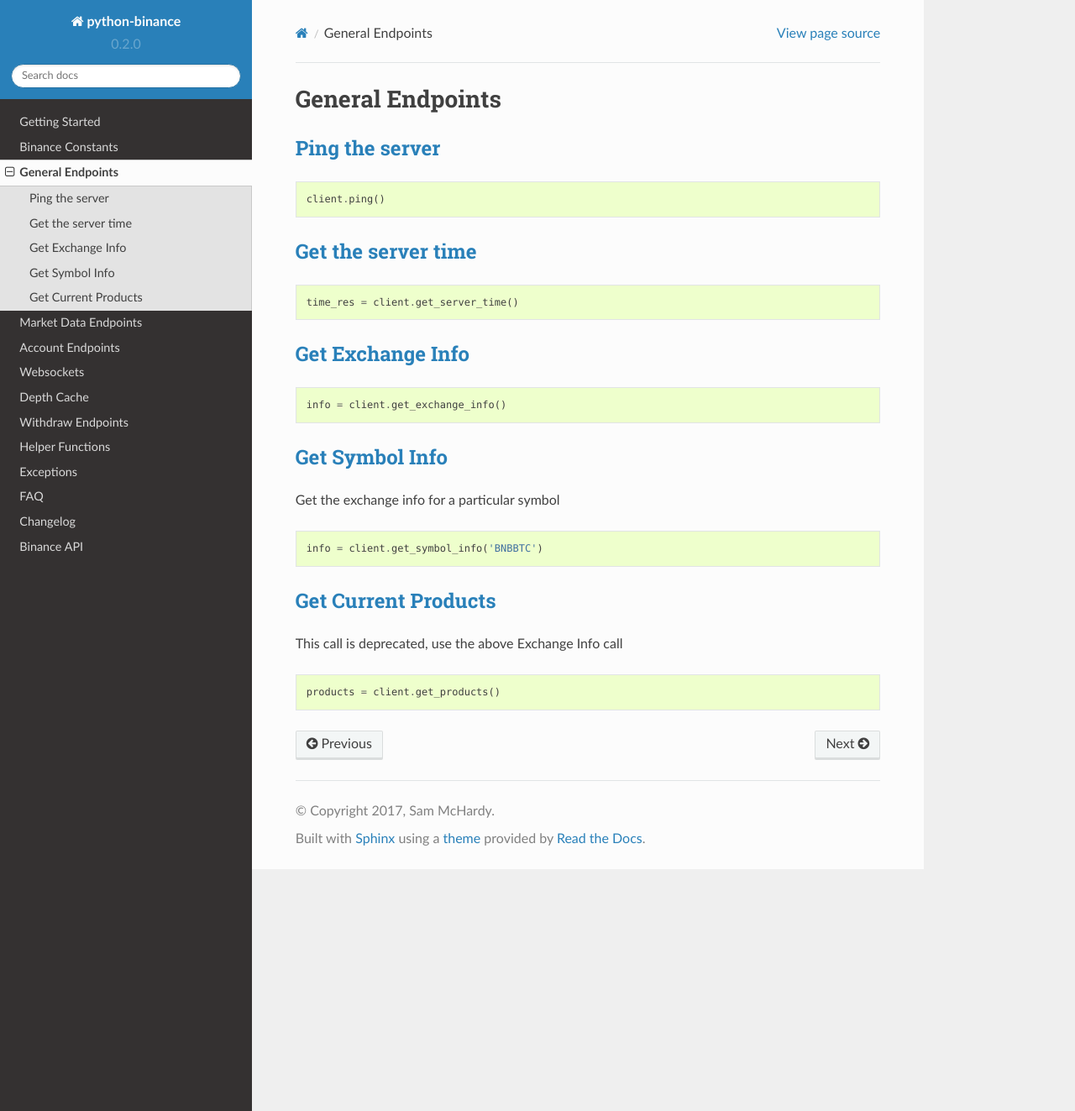
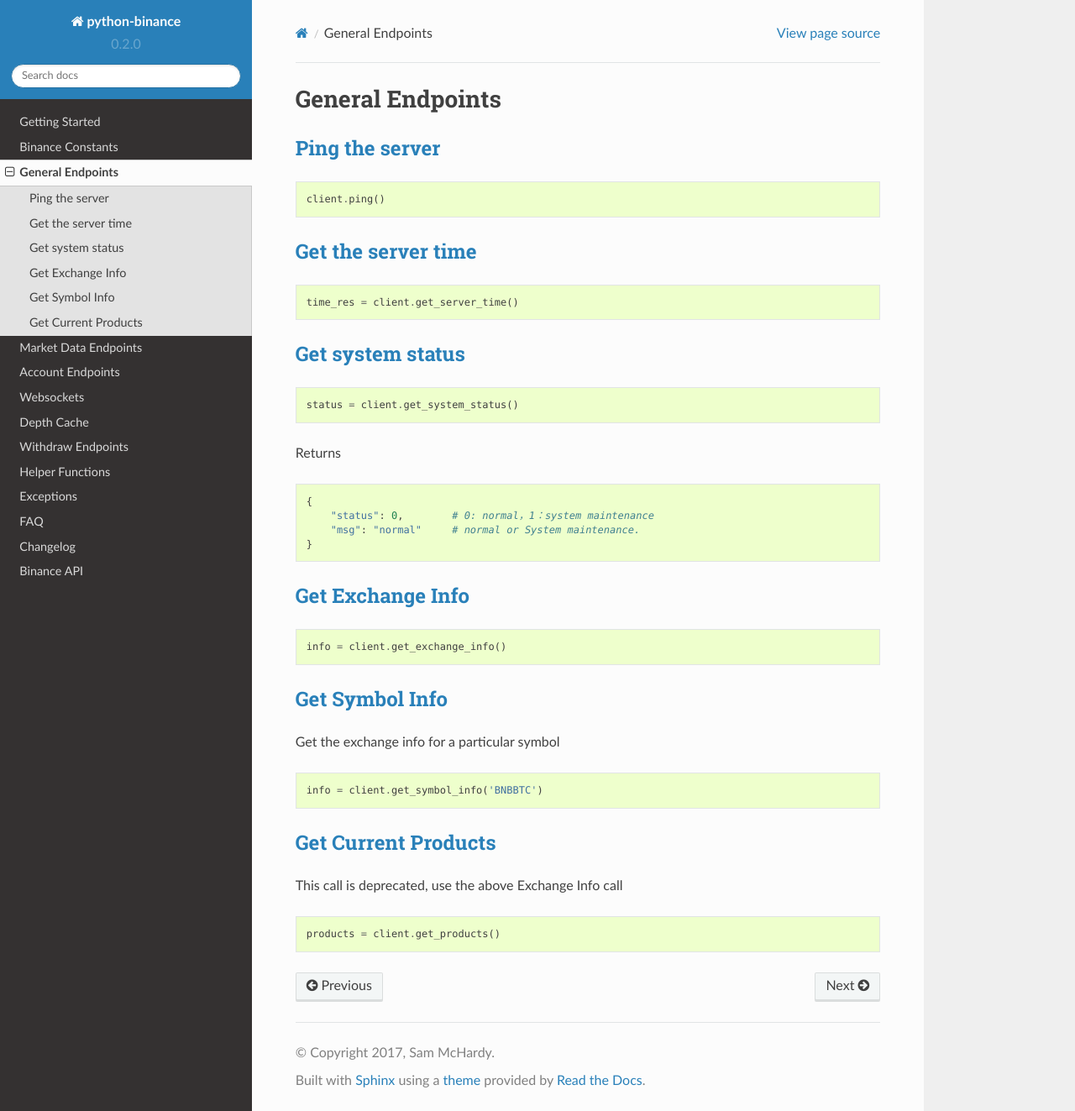
Before and after one commit to philip-luther/python-binance, a Sphinx documentation site: the page built from docs/general.rst, in a window 1280 px wide and 1323 px high. Shown: the whole window at 84% size. Built offline with Sphinx 7.4.7 and the Read the Docs theme 2.0.0, drawn with Linux system fonts in a browser that asks for light colours; formulas are drawn with MathJax 3.

Commit message:
Add document for system status

```diff
--- a/docs/general.rst
+++ b/docs/general.rst
@@ -14,6 +14,22 @@ General Endpoints
 .. code:: python
 
     time_res = client.get_server_time()
+
+`Get system status <binance.html#binance.client.Client.get_system_status>`_
+^^^^^^^^^^^^^^^^^^^^^^^^^^^^^^^^^^^^^^^^^^^^^^^^^^^^^^^^^^^^^^^^^^^^^^^^^^^
+
+.. code:: python
+
+    status = client.get_system_status()
+
+Returns
+
+.. code-block:: python
+
+    {
+        "status": 0,        # 0: normal，1：system maintenance
+        "msg": "normal"     # normal or System maintenance.
+    }
 
 `Get Exchange Info <binance.html#binance.client.Client.get_exchange_info>`_
 ^^^^^^^^^^^^^^^^^^^^^^^^^^^^^^^^^^^^^^^^^^^^^^^^^^^^^^^^^^^^^^^^^^^^^^^^^^^
```
